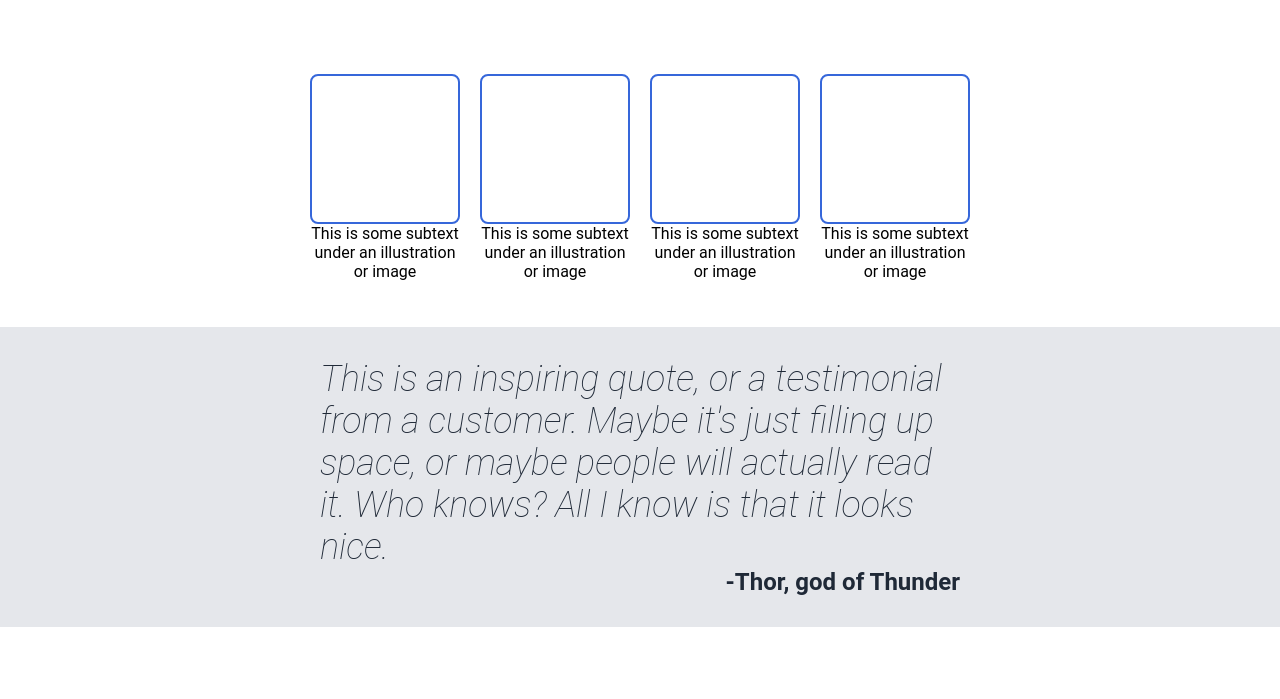
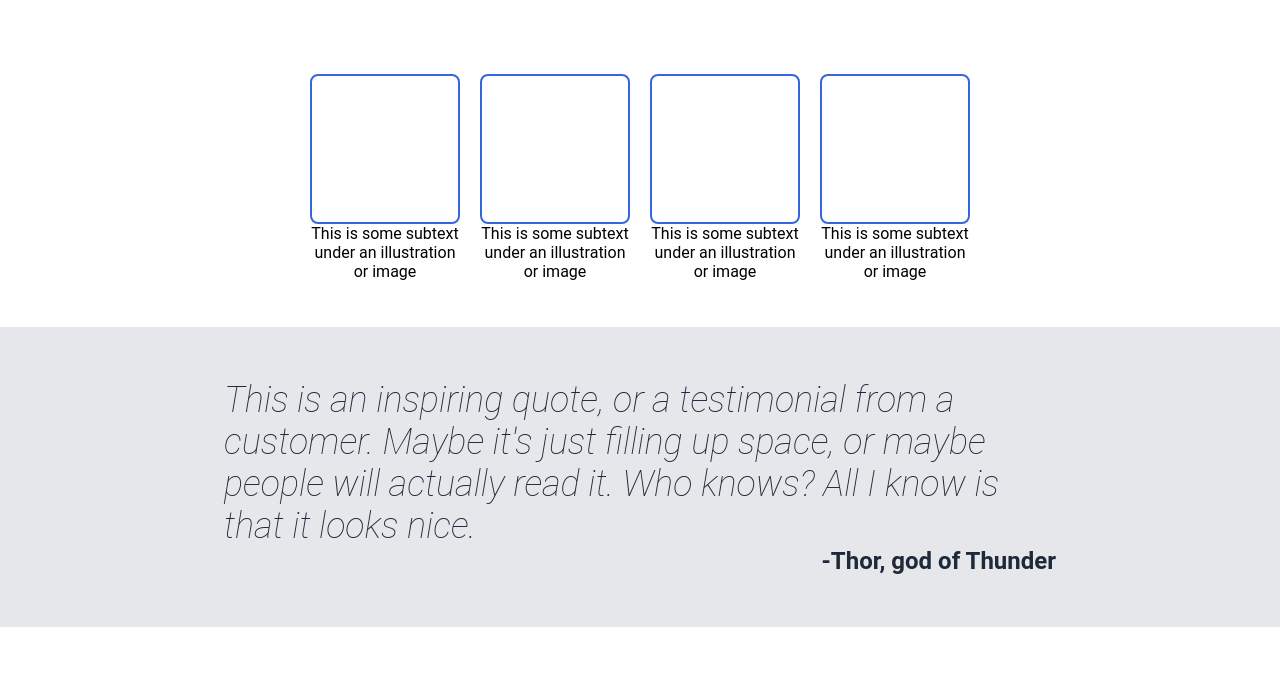
Before and after one commit to bitrockabilly/odin-landingpage-project, a plain HTML site: page index.html in a window 1280 px wide. Shown: the part 609-1308 px from the top of the page. Drawn offline with Linux system fonts and the light colour scheme.

Commit message:
More last minte change to css for Thor quote. Changed width to 65%.

```diff
--- a/styles.css
+++ b/styles.css
@@ -192,16 +192,17 @@ section {
 
 .info-quote {
     display: flex;
-    width: 50%;
+    width: 65%;
     font-size: 36px;
-    font-weight: 100;
+    font-weight: lighter;
     text-align: left;
     justify-content: left;
     font-style: italic;
+
 }
 
 .quote-right {
-    width: 50%;
+    width: 65%;
     text-align: right;
 }
 /* Quote Section End */
```
